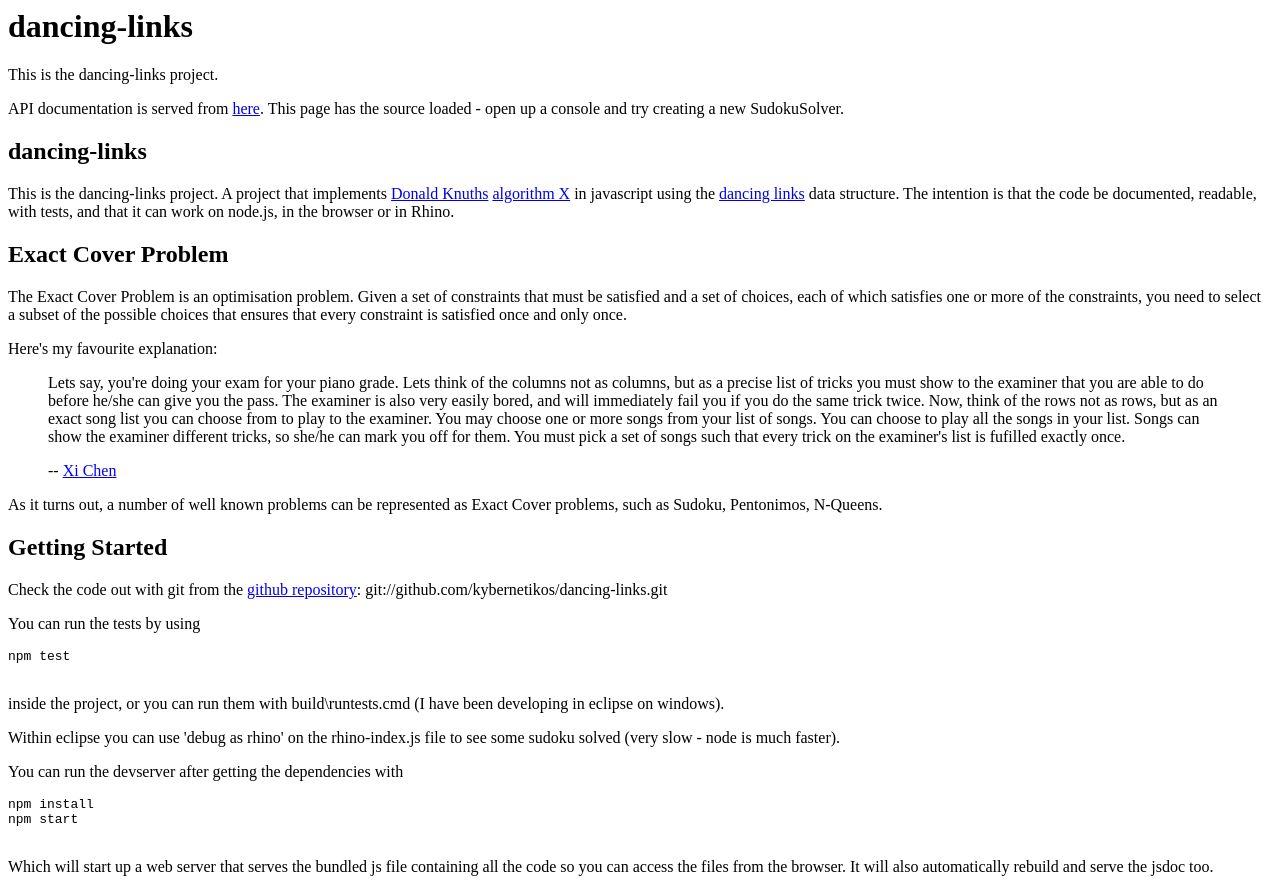
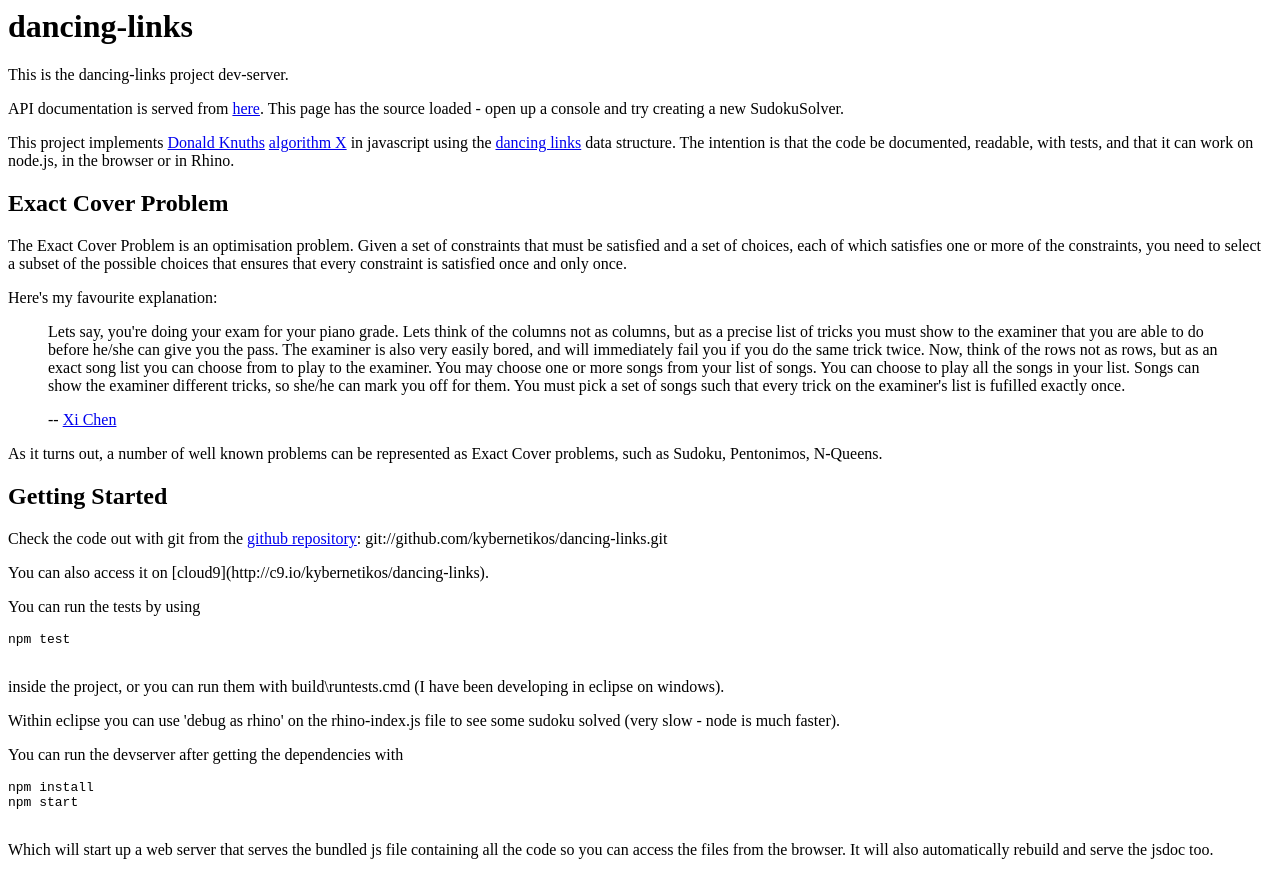
Before and after one commit to kybernetikos/dancing-links, a website with bundled scripts: page public/index.html in a window 1280 px wide. Built offline with nearby package versions, Linux system fonts and the light colour scheme.

Commit message:
slight changes to the index.html

```diff
--- a/public/index.html
+++ b/public/index.html
@@ -5,13 +5,11 @@
 </head>
 <body>
 	<h1>dancing-links</h1>
-	<p>This is the dancing-links project.</p>
+	<p>This is the dancing-links project dev-server.</p>
 
 	<p>API documentation is served from <a href="doc">here</a>.  This page has the source loaded - open up a console and try creating a new SudokuSolver.</p>
 
-	<article class="markdown-body entry-content" itemprop="mainContentOfPage"><h1>dancing-links</h1>
-
-	<p>This is the dancing-links project.  A project that implements <a href="http://en.wikipedia.org/wiki/Donald_Knuth">Donald Knuths</a> <a href="http://en.wikipedia.org/wiki/Knuth's_Algorithm_X">algorithm X</a> in javascript using the <a href="http://en.wikipedia.org/wiki/Dancing_Links">dancing links</a> data structure.  The intention is that the code be documented, readable, with tests, and that it can work on node.js, in the browser or in Rhino.</p>
+	<p>This project implements <a href="http://en.wikipedia.org/wiki/Donald_Knuth">Donald Knuths</a> <a href="http://en.wikipedia.org/wiki/Knuth's_Algorithm_X">algorithm X</a> in javascript using the <a href="http://en.wikipedia.org/wiki/Dancing_Links">dancing links</a> data structure.  The intention is that the code be documented, readable, with tests, and that it can work on node.js, in the browser or in Rhino.</p>
 
 	<h2>Exact Cover Problem</h2>
 
@@ -34,6 +32,8 @@
 
 	<p>Check the code out with git from the <a href="https://github.com/kybernetikos/dancing-links">github repository</a>: git://github.com/kybernetikos/dancing-links.git</p>
 
+    <p>You can also access it on [cloud9](http://c9.io/kybernetikos/dancing-links).</p>
+
 	<p>You can run the tests by using </p>
 
 	<pre><code>npm test
@@ -49,7 +49,7 @@
 npm start
 	</code></pre>
 
-	<p>Which will start up a web server that serves the bundled js file containing all the code so you can access the files from the browser.  It will also automatically rebuild and serve the jsdoc too.</p></article>
+	<p>Which will start up a web server that serves the bundled js file containing all the code so you can access the files from the browser.  It will also automatically rebuild and serve the jsdoc too.</p>
 
 	<script type="text/javascript" src="code.bundle.js"></script>
 </body>
```
